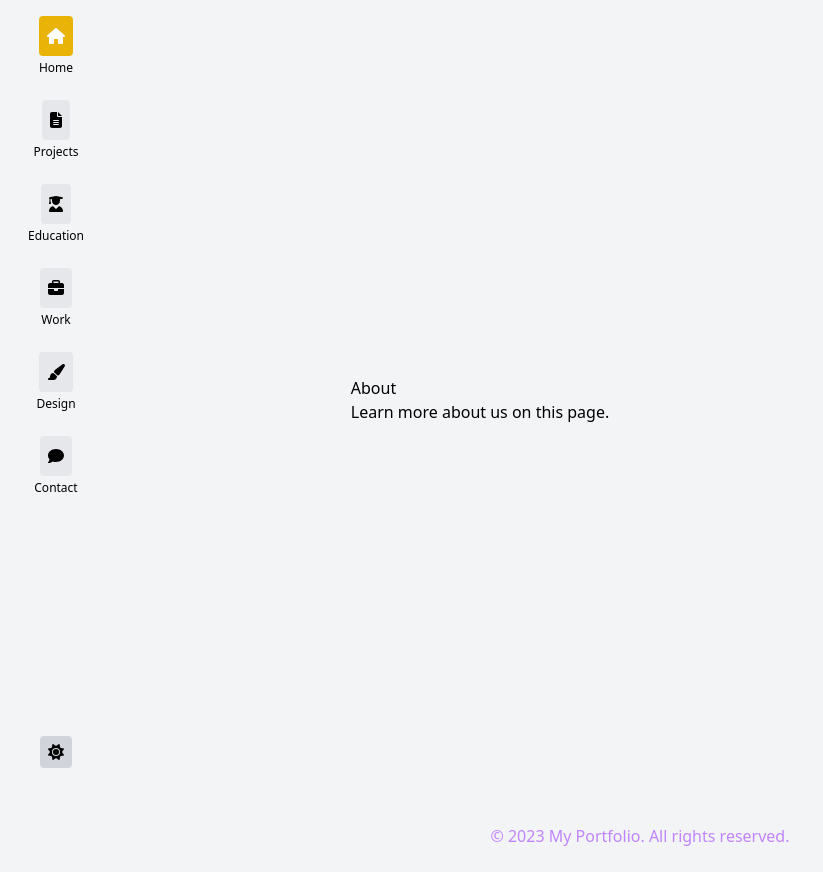
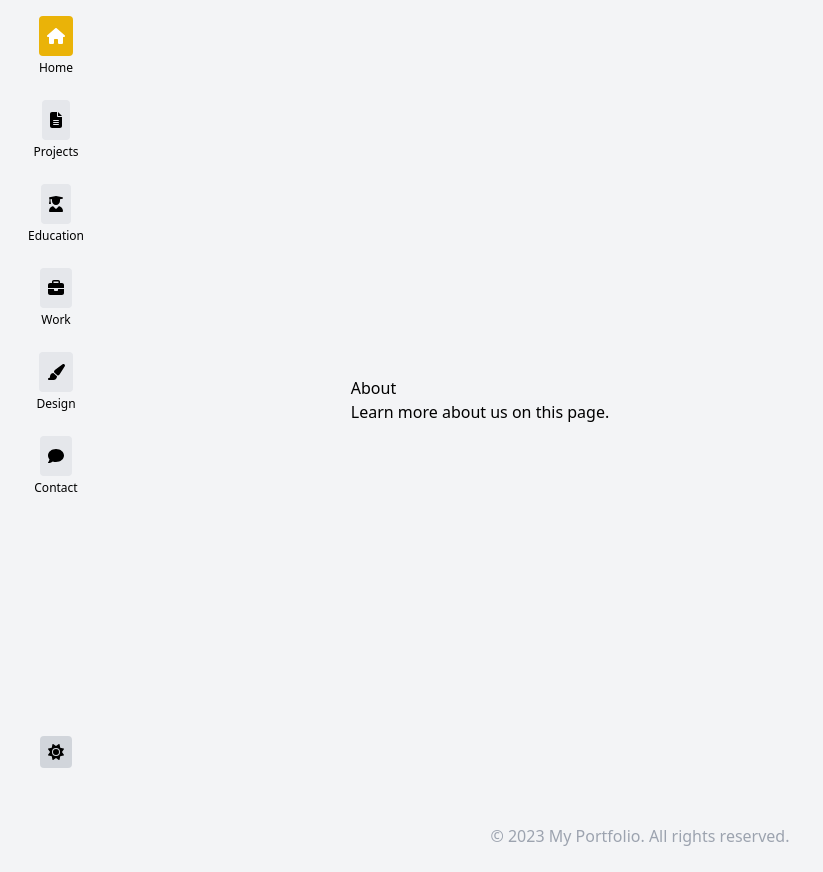
Before and after one commit to Tekalig/Portfolio, a Vue app: page /about in a window 1280 px wide. Shown: the whole page, without its empty margins (0-823 px from the left). Built offline with nearby package versions, Linux system fonts and the light colour scheme.

Commit message:
style: update Footer component styles for improved accessibility and consistency

```diff
--- a/src/components/Footer.vue
+++ b/src/components/Footer.vue
@@ -1,6 +1,6 @@
 <template>
-    <footer class="p-6 bg-gray-100 text-center dark:bg-gray-800">
-        <p class="text-purple-400">&copy; 2023 My Portfolio. All rights reserved.</p>
+    <footer class="p-6 bg-gray-100 text-center dark:bg-gray-900 w-full">
+        <p class="text-gray-400 dark:text-gray-300">&copy; 2023 My Portfolio. All rights reserved.</p>
     </footer>
 </template>
 
```
